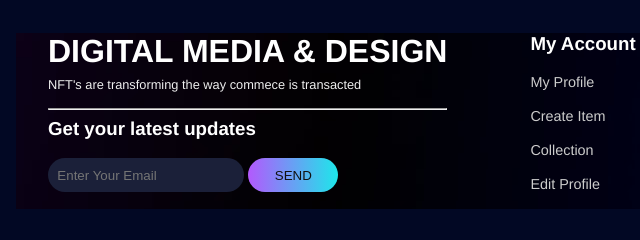
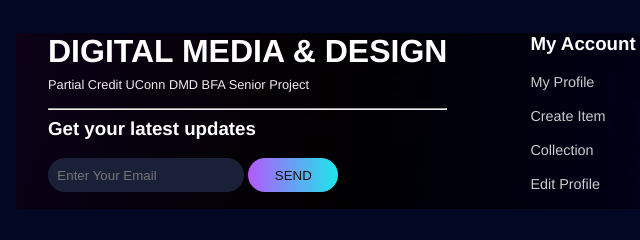
Before and after one commit to xynthiawan/NFT, a plain HTML site: page index.html in a window 1280 px wide. Shown: the part 4828-5068 px from the top of the page, 24-664 px from the left. Drawn offline with Linux system fonts and the light colour scheme; files whose address does not match are found by name.

Commit message:
dmd partial credit

```diff
--- a/index.html
+++ b/index.html
@@ -434,7 +434,7 @@
             <footer>
                 <div>
                     <h2>Digital Media & Design</h2>
-                    <p>NFT's are transforming the way commece is transacted
+                    <p> Partial Credit UConn DMD BFA Senior Project
                     </p>
                     <hr/>
                     <h3>
```
